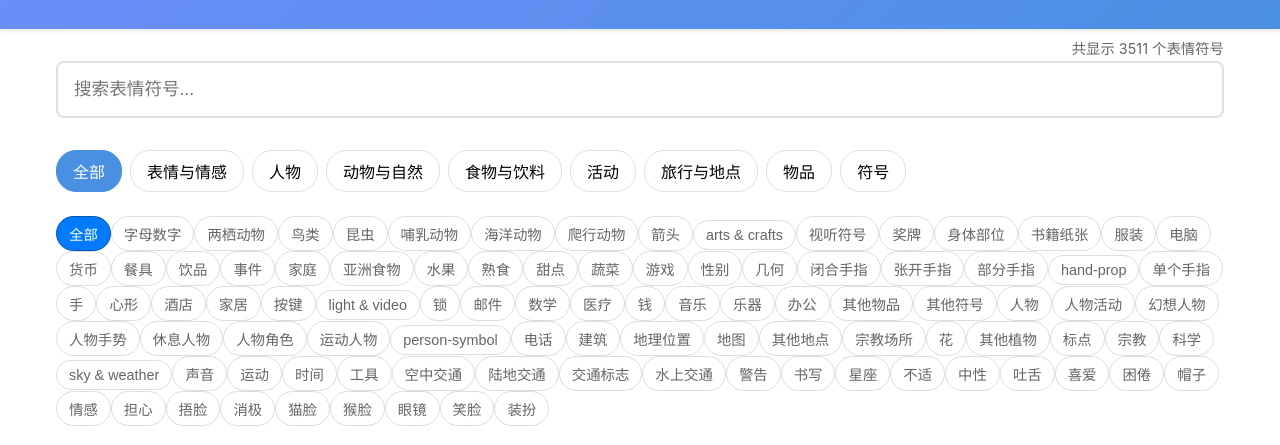
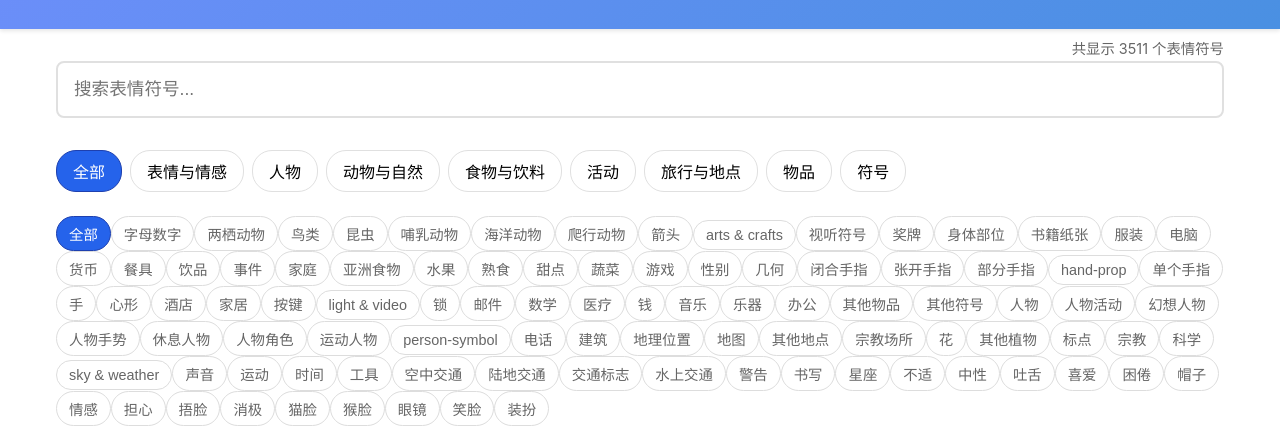
Before and after one commit to luojiyin1987/emoji-cn, a plain HTML site: page index.html in a window 1280 px wide. Shown: the part 135-580 px from the top of the page. Drawn offline with Linux system fonts and the light colour scheme.

Commit message:
fix Accessibility

```diff
--- a/static/css/style.css
+++ b/static/css/style.css
@@ -92,9 +92,9 @@ main {
 }
 
 .category-btn.active {
-    background: var(--primary-color);
-    color: white;
-    border-color: var(--primary-color);
+    background-color: #2563eb;
+    color: #ffffff;
+    border-color: #1e40af;
 }
 
 .subcategory-filter {
@@ -125,9 +125,9 @@ main {
 }
 
 .subcategory-btn.active {
-    background-color: #007bff;
-    color: white;
-    border-color: #0056b3;
+    background-color: #2563eb;
+    color: #ffffff;
+    border-color: #1e40af;
 }
 
 @media (max-width: 768px) {
```
